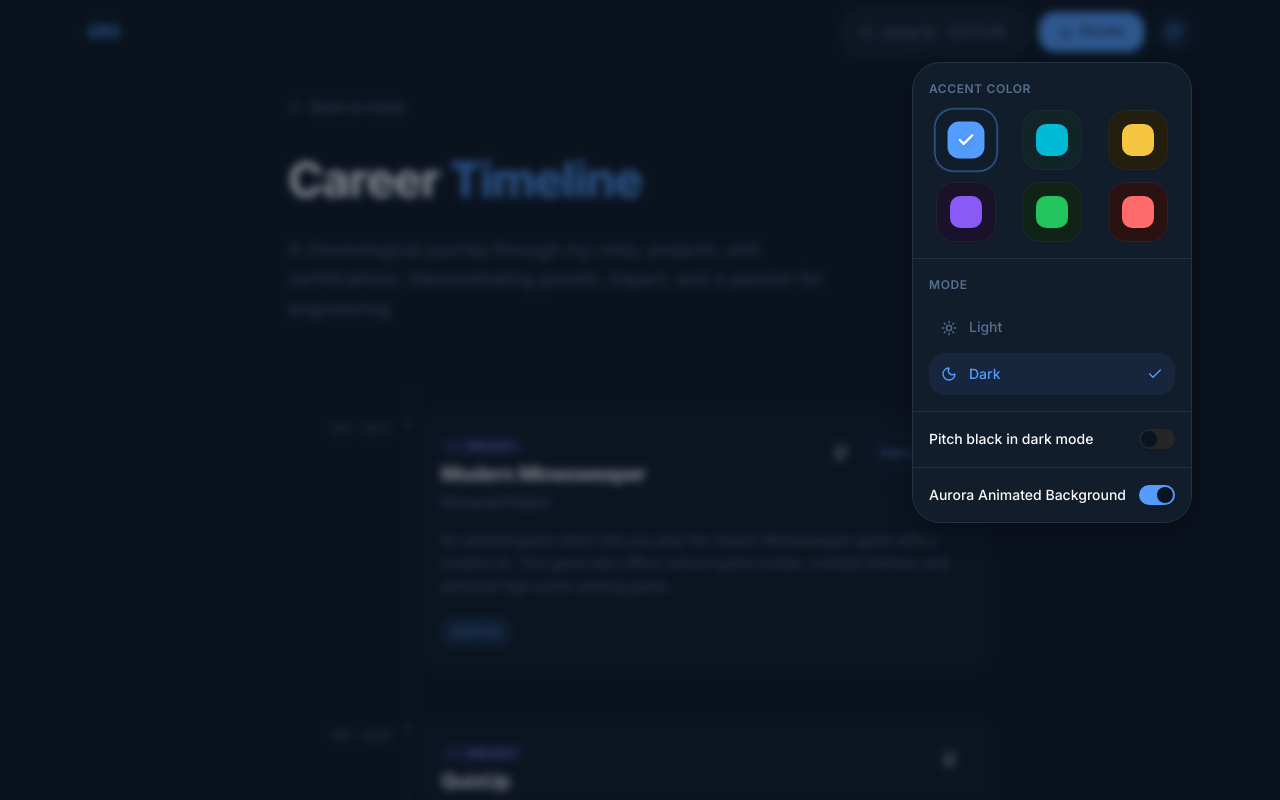
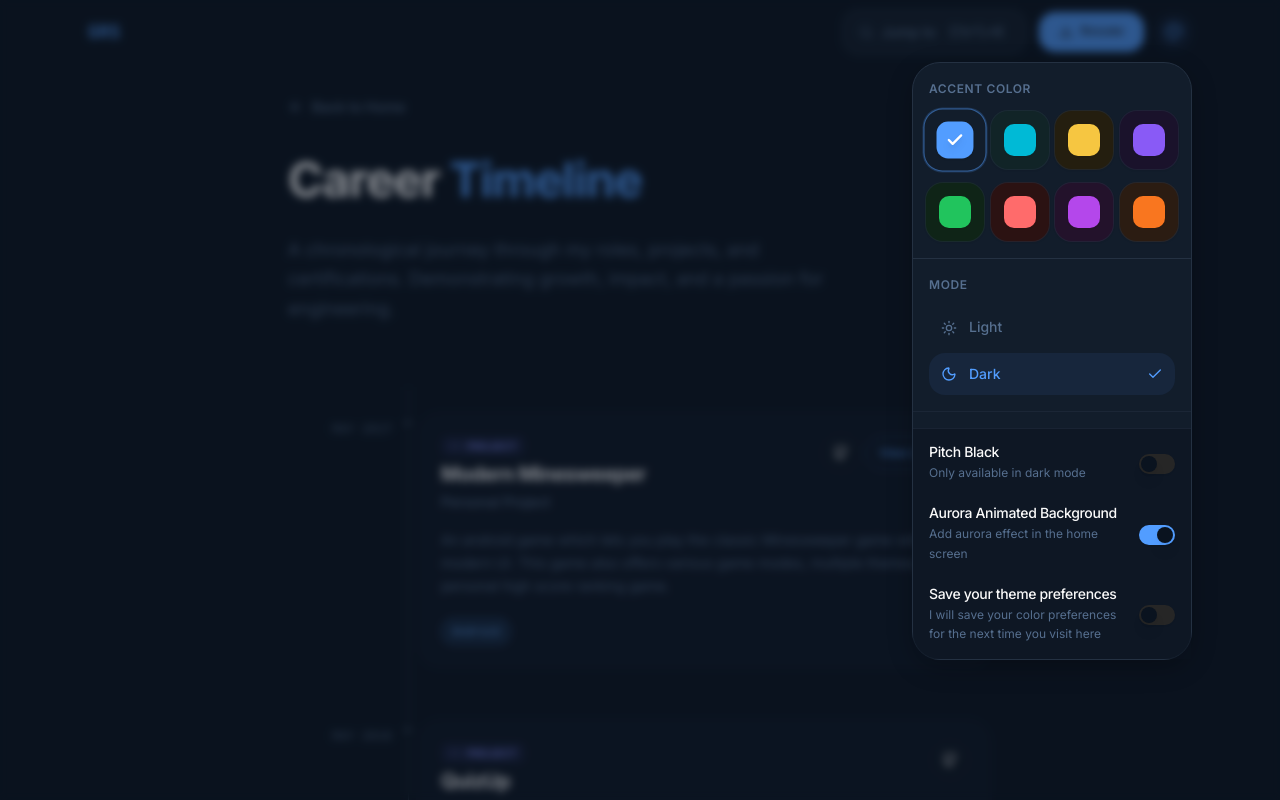
Before and after one commit to singhgautam7/GRS-Portfolio-v2, a Next.js app: page /timeline in a window 1280 px wide. Both pictures are taken after a click on the button "Theme settings". Shown: the top 800 px of the page. Built offline with nearby package versions, Linux system fonts and the light colour scheme.

Commit message:
added save preference option

```diff
--- a/src/components/theme-menu.tsx
+++ b/src/components/theme-menu.tsx
@@ -32,6 +32,18 @@ import {
   setStoredAuroraEnabled,
 } from '@/lib/theme';
 
+const wittyNames: Record<string, string> = {
+  'google-blue': 'Corporate Core',
+  'cyan-tech': 'Hacker Man',
+  'solar-gold': 'Praise The Sun',
+  'deep-indigo': 'Midnight Purple',
+  'neo-mint': 'Matrix Glitch',
+  'warm-coral': 'Spicy Salmon',
+  'plasma-orchid': 'Vaporwave Vibes',
+  'cosmic-titan': 'Cosmic Titan',
+  'molten-sunset': 'Molten Sunset',
+};
+
 export function ThemeMenu() {
   const { theme, setTheme, resolvedTheme } = useTheme();
   const [mounted, setMounted] = useState(false);
@@ -42,22 +54,48 @@ export function ThemeMenu() {
   });
   const [pitchBlack, setPitchBlack] = useState(false);
   const [auroraEnabled, setAuroraEnabled] = useState(false);
+  const [isSavePreferences, setIsSavePreferences] = useState(false);
 
   // Use resolvedTheme as the absolute source of truth to avoid 'system' mismatches
   const isDark = resolvedTheme === 'dark';
+
+  // Modal Scroll Lock Logic
+  useEffect(() => {
+    if (open) {
+      document.body.style.overflow = 'hidden';
+    } else {
+      document.body.style.overflow = 'unset';
+    }
+    return () => {
+      document.body.style.overflow = 'unset';
+    };
+  }, [open]);
 
   useEffect(() => {
     // Phase 1: Mount initialization
     setMounted(true);
     if (!mounted) {
-      setAccent(getStoredAccent());
-      setPitchBlack(getStoredPitchBlack());
-      setAuroraEnabled(getStoredAuroraEnabled());
-      return; // Exit early on first pass to let state settle
+      const isSaved = localStorage.getItem('saveThemePreferences') === 'true';
+      setIsSavePreferences(isSaved);
+
+      if (isSaved) {
+        setAccent(getStoredAccent());
+        setPitchBlack(getStoredPitchBlack());
+        setAuroraEnabled(getStoredAuroraEnabled());
+      } else {
+        // Hydrate actively rolled visual state if user isn't using saved preferences
+        const availableThemes = Object.keys(accentPalettes) as AccentColor[];
+        const lastIndexStr = localStorage.getItem('lastThemeIndex');
+        const lastIndex = lastIndexStr ? parseInt(lastIndexStr, 10) : 0;
+        setAccent(availableThemes[lastIndex] || 'google-blue');
+        setPitchBlack(false);
+        setAuroraEnabled(true);
+      }
+      return;
     }
 
     // Phase 2: Consolidated Reactive Sync
-    // This executes consistently whenever any variable changes, completely eliminating race conditions.
+    // This executes consistently whenever any variable changes, eliminating race conditions.
     setStoredAccent(accent);
     setStoredPitchBlack(pitchBlack);
     setStoredAuroraEnabled(auroraEnabled);
@@ -110,7 +148,7 @@ export function ThemeMenu() {
                   Accent Color
                 </p>
                 <TooltipProvider delayDuration={200}>
-                  <div className="grid grid-cols-3 gap-3">
+                  <div className="grid grid-cols-4 gap-3">
                     {Object.values(accentPalettes).map((palette) => {
                       const isSelected = accent === palette.name;
                       // Determine the outer squarcle background based on mode and palette
@@ -168,7 +206,7 @@ export function ThemeMenu() {
                             </button>
                           </TooltipTrigger>
                           <TooltipContent>
-                            <p className="capitalize">{palette.name.replace('-', ' ')}</p>
+                            <p className="font-medium text-xs">{wittyNames[palette.name] || palette.name.replace('-', ' ')}</p>
                           </TooltipContent>
                         </Tooltip>
                       );
@@ -234,46 +272,45 @@ export function ThemeMenu() {
                 </div>
               </div>
 
-              {/* Pitch Black Toggle - Always visible */}
-              <div className="h-px bg-border" />
-              <div className="p-4 flex flex-row items-center justify-between">
-                <Label
-                  htmlFor="pitch-black"
-                  className={cn("text-sm font-medium", !isDark && "opacity-50 cursor-not-allowed")}
-                >
-                  Pitch black in dark mode
-                </Label>
-                <Switch
+              <div className="h-px bg-border/50" />
+
+              {/* Toggles */}
+              <div className="border-t border-border/50 bg-background/50 px-4 py-2 mt-4 space-y-2">
+
+                <SettingToggle
                   id="pitch-black"
+                  label="Pitch Black"
+                  description="Only available in dark mode"
                   checked={pitchBlack && isDark}
-                  onCheckedChange={(checked) => {
-                    setPitchBlack(checked);
-                    setStoredPitchBlack(checked);
+                  disabled={!isDark}
+                  onChange={(val) => {
+                    setPitchBlack(val);
+                    setStoredPitchBlack(val);
                   }}
-                  disabled={!isDark}
-                  className="data-[state=checked]:bg-primary"
                 />
-              </div>
 
-              {/* Aurora Background Toggle */}
-              <div className="h-px bg-border" />
-              <div className="p-4 flex flex-row items-center justify-between">
-                <Label
-                  htmlFor="aurora-enabled"
-                  className={cn("text-sm font-medium", pitchBlack && isDark && "opacity-50 cursor-not-allowed")}
-                  title={pitchBlack && isDark ? "Disabled when Pitch Black is active" : ""}
-                >
-                  Aurora Animated Background
-                </Label>
-                <Switch
+                <SettingToggle
                   id="aurora-enabled"
+                  label="Aurora Animated Background"
+                  description="Add aurora effect in the home screen"
                   checked={auroraEnabled && !(pitchBlack && isDark)}
-                  onCheckedChange={(checked) => {
-                    setAuroraEnabled(checked);
-                    setStoredAuroraEnabled(checked);
+                  disabled={pitchBlack && isDark}
+                  onChange={(val) => {
+                    setAuroraEnabled(val);
+                    setStoredAuroraEnabled(val);
                   }}
-                  disabled={pitchBlack && isDark}
-                  className="data-[state=checked]:bg-primary"
+                />
+
+                <SettingToggle
+                  id="save-theme-preferences"
+                  label="Save your theme preferences"
+                  description="I will save your color preferences for the next time you visit here"
+                  checked={isSavePreferences}
+                  disabled={false}
+                  onChange={(val) => {
+                    setIsSavePreferences(val);
+                    localStorage.setItem('saveThemePreferences', val ? 'true' : 'false');
+                  }}
                 />
               </div>
             </motion.div>
@@ -283,3 +320,16 @@ export function ThemeMenu() {
     </div>
   );
 }
+
+// Full Width Responsive Stacked Toggle
+function SettingToggle({ id, label, description, checked, disabled, onChange }: { id: string, label: string, description: string, checked: boolean, disabled: boolean, onChange: (val: boolean) => void }) {
+  return (
+    <div className="flex flex-row items-center justify-between gap-4 py-2">
+      <div className="flex flex-col gap-1 text-left">
+        <Label htmlFor={id} className={cn("text-sm font-medium leading-none text-foreground cursor-pointer tracking-tight", disabled && "opacity-50 cursor-not-allowed")}>{label}</Label>
+        <p className={cn("text-xs text-muted-foreground", disabled && "opacity-50")} leading-relaxed>{description}</p>
+      </div>
+      <Switch id={id} checked={checked} disabled={disabled} onCheckedChange={onChange} className="data-[state=checked]:bg-primary shrink-0" />
+    </div>
+  );
+}
--- a/src/components/theme-provider.tsx
+++ b/src/components/theme-provider.tsx
@@ -1,19 +1,61 @@
 'use client';
 
 import { ThemeProvider as NextThemesProvider } from 'next-themes';
-import { type ReactNode, useEffect } from 'react';
+import { type ReactNode, useEffect, useState } from 'react';
 import { useTheme } from 'next-themes';
-import { initializeTheme } from '@/lib/theme';
+import {
+  initializeTheme,
+  type AccentColor,
+  accentPalettes,
+  applyAccentColor,
+  applyThemeMode,
+  getStoredAccent
+} from '@/lib/theme';
+
+export function useThemeRoulette() {
+  const { setTheme } = useTheme();
+
+  useEffect(() => {
+    // 1. Read persistence flag explicitly without touching mode/accents keys natively
+    const isSaved = localStorage.getItem('saveThemePreferences') === 'true';
+
+    if (isSaved) {
+      // Respect all preferences
+      const storedTheme = localStorage.getItem('theme');
+      if (storedTheme) setTheme(storedTheme);
+
+      const storedAccent = getStoredAccent();
+      applyAccentColor(storedAccent);
+    } else {
+      // Casual User Randomizer - Always defaults to dark
+      setTheme('dark');
+
+      const availableThemes = Object.keys(accentPalettes) as AccentColor[];
+      const lastIndexStr = localStorage.getItem('lastThemeIndex');
+      const lastIndex = lastIndexStr ? parseInt(lastIndexStr, 10) : -1;
+
+      // Select index securely never repeating
+      let newIndex = Math.floor(Math.random() * availableThemes.length);
+      if (availableThemes.length > 1) {
+        while (newIndex === lastIndex) {
+          newIndex = Math.floor(Math.random() * availableThemes.length);
+        }
+      }
+
+      const chosenTheme = availableThemes[newIndex];
+
+      // Save index non-destructively
+      localStorage.setItem('lastThemeIndex', newIndex.toString());
+
+      // Paint randomized properties purely visually
+      applyAccentColor(chosenTheme, true);
+      applyThemeMode(true, false, chosenTheme, true);
+    }
+  }, [setTheme]);
+}
 
 function ThemeInitializer({ children }: { children: ReactNode }) {
-  const { theme } = useTheme();
-
-  useEffect(() => {
-    if (theme) {
-      initializeTheme(theme === 'dark');
-    }
-  }, [theme]);
-
+  useThemeRoulette();
   return <>{children}</>;
 }
 
--- a/src/lib/theme.ts
+++ b/src/lib/theme.ts
@@ -1,5 +1,5 @@
 // Material You theme system
-export type AccentColor = 'google-blue' | 'cyan-tech' | 'solar-gold' | 'deep-indigo' | 'neo-mint' | 'warm-coral';
+export type AccentColor = 'google-blue' | 'cyan-tech' | 'solar-gold' | 'deep-indigo' | 'neo-mint' | 'warm-coral' | 'cosmic-titan' | 'molten-sunset';
 
 export interface AccentPalette {
   name: AccentColor;
@@ -115,6 +115,36 @@ export const accentPalettes: Record<AccentColor, AccentPalette> = {
     darkSurfaceVariant: '0 40% 12%',
     darkBorder: '0 30% 20%',
     darkMuted: '0 25% 45%',
+  },
+  'cosmic-titan': {
+    name: 'cosmic-titan',
+    hsl: '280 80% 60%', // Vibrant purple-magenta
+    rgb: '178, 66, 255',
+    tint: 'rgba(178, 66, 255, 0.08)',
+    glow: 'rgba(178, 66, 255, 0.15)',
+    lightSurface: '280 60% 98%',
+    lightSurfaceVariant: '280 60% 95%',
+    lightBorder: '280 30% 88%',
+    lightMuted: '280 20% 45%',
+    darkSurface: '280 50% 8%', // Deep cosmic purple
+    darkSurfaceVariant: '280 40% 12%',
+    darkBorder: '280 30% 20%',
+    darkMuted: '280 25% 45%',
+  },
+  'molten-sunset': {
+    name: 'molten-sunset',
+    hsl: '24 95% 55%', // Orange-amber gradient tone
+    rgb: '250, 102, 30',
+    tint: 'rgba(250, 102, 30, 0.08)',
+    glow: 'rgba(250, 102, 30, 0.15)',
+    lightSurface: '24 60% 98%',
+    lightSurfaceVariant: '24 60% 95%',
+    lightBorder: '24 30% 88%',
+    lightMuted: '24 20% 45%',
+    darkSurface: '24 50% 8%', // Warm dark ember
+    darkSurfaceVariant: '24 40% 12%',
+    darkBorder: '24 30% 20%',
+    darkMuted: '24 25% 45%',
   },
 };
 
```
